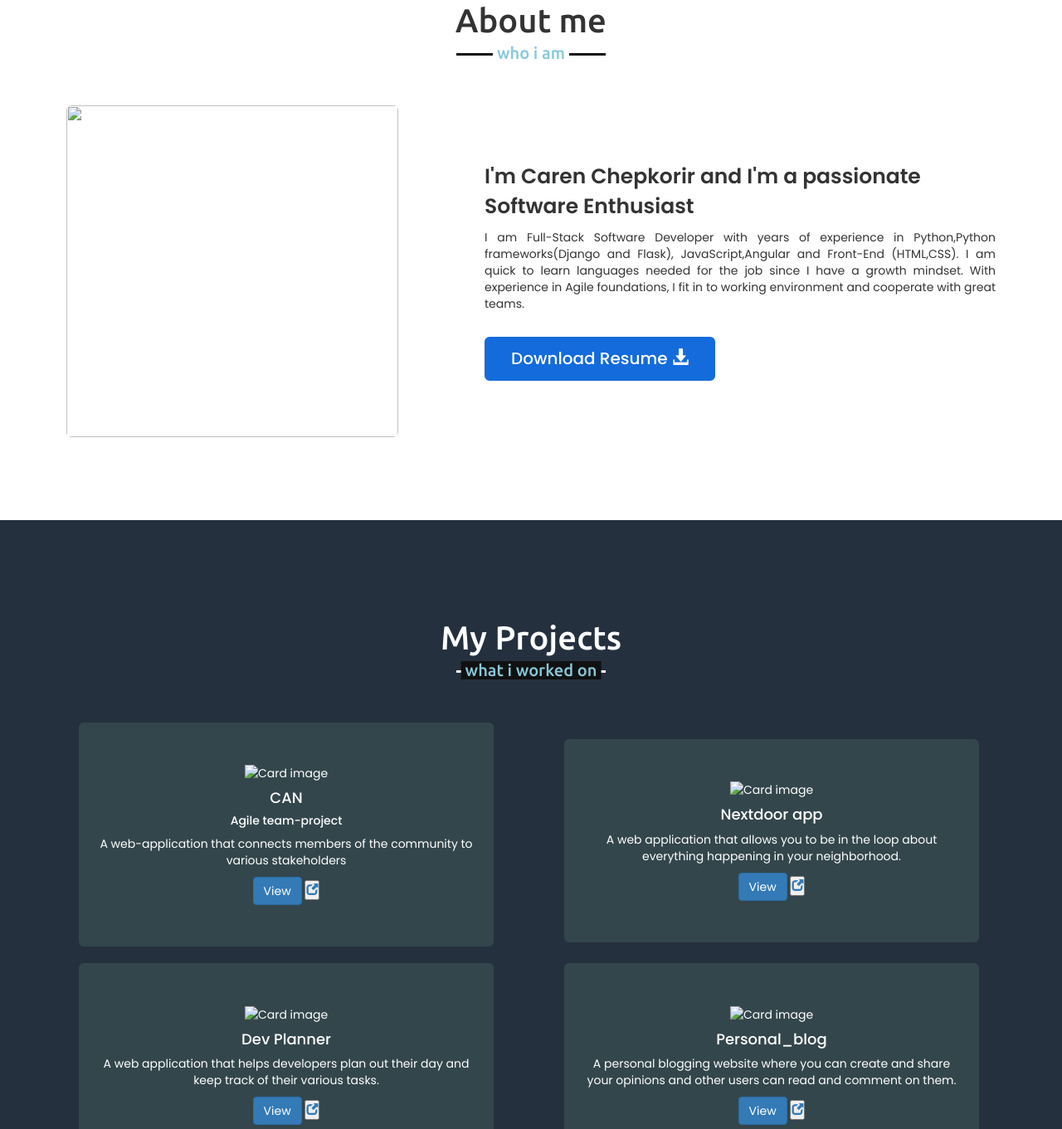
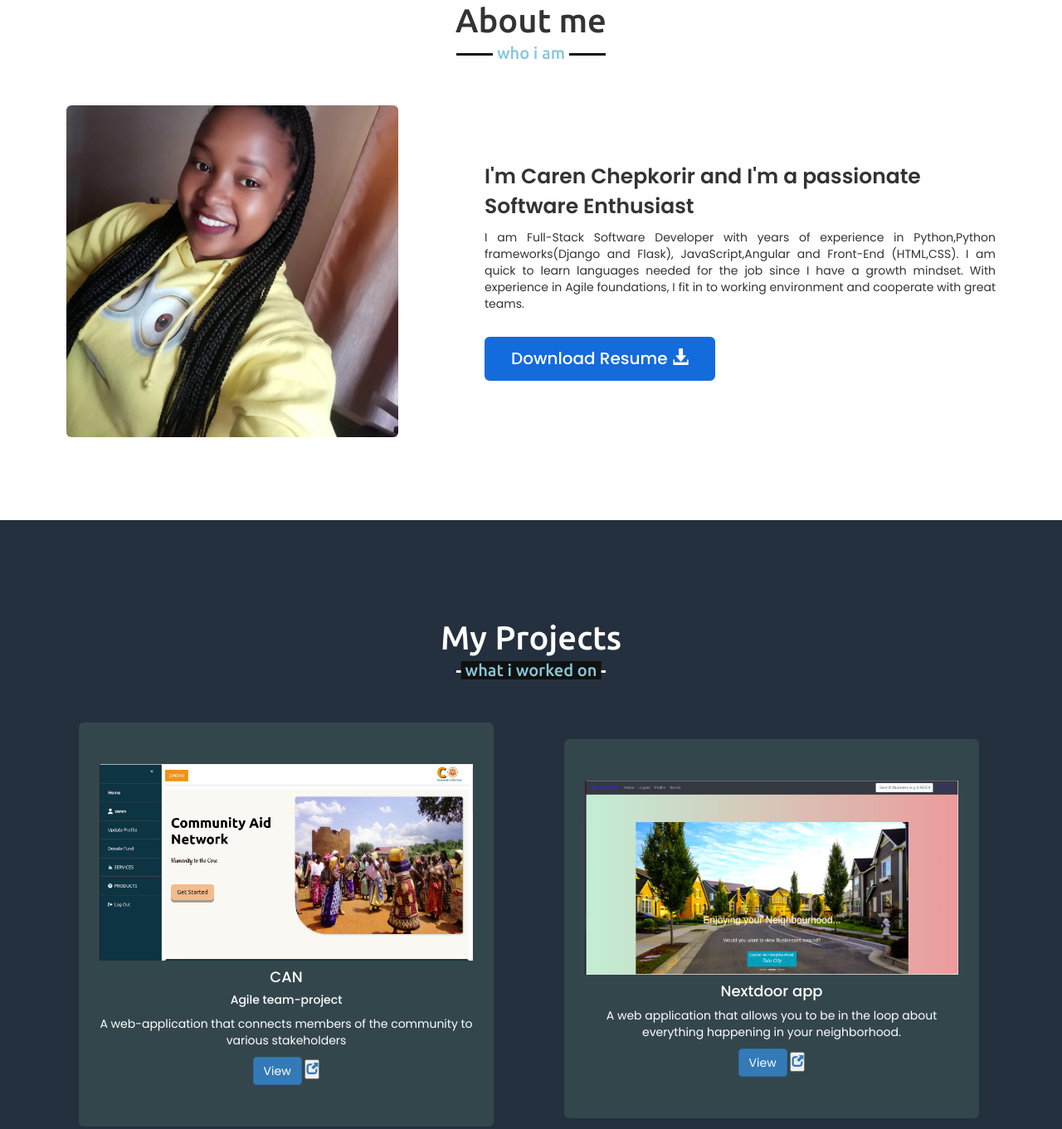
Before and after one commit to Karenkoech/Caren_portfolio, a plain HTML site: page index.html in a window 1280 px wide. Shown: the part 917-2278 px from the top of the page at 83% size. Drawn offline with nearby package versions, Linux system fonts and the light colour scheme; the site is published under a folder, as on GitHub Pages, so addresses that start at the root find nothing.

Commit message:
image path updates

```diff
--- a/index.html
+++ b/index.html
@@ -54,7 +54,7 @@
             <h2 class="title">About me</h2>
             <div class="about-content">
                 <div class="column left">
-                    <img src="/images/karen.jpeg" alt="">
+                    <img src="./images/karen.jpeg" alt="">
                 </div>
                 <div class="column right">
                     <div class="text">I'm Caren Chepkorir and I'm a passionate Software Enthusiast</div>
@@ -75,7 +75,7 @@
                 <div class="row d-flex">
                 <div class="col-md-6">
                 <div class="card" style="width:500px">
-                  <img class="card-img-top" src="/images/canscrn.png" alt="Card image" style="width:100%">
+                  <img class="card-img-top" src="./images/canscrn.png" alt="Card image" style="width:100%">
                   <div class="card-body">
                     <h4 class="card-title">CAN</h4>
                     <h5>Agile team-project</h5>
@@ -91,7 +91,7 @@
                 <br>
                 <div class="col-md-6">
                 <div class="card" style="width:500px">
-                    <img class="card-img-top" src="/images/screenshot3.png" alt="Card image" style="width:100%">
+                    <img class="card-img-top" src="./images/screenshot3.png" alt="Card image" style="width:100%">
                     <div class="card-body">
                       <h4 class="card-title">Nextdoor app</h4>
                       <p class="card-text">A web application that allows you to be in the loop about everything happening in your neighborhood.</p>
@@ -107,7 +107,7 @@
             <div class="row d-flex">
                   <div class="col-md-6">
                   <div class="card" style="width:500px">
-                    <img class="card-img-top" src="/images/devplscrn.png" alt="Card image" style="width:100%">
+                    <img class="card-img-top" src="./images/devplscrn.png" alt="Card image" style="width:100%">
                     <div class="card-body">
                       <h4 class="card-title">Dev Planner</h4>
                       <p class="card-text">A web application that helps developers plan out their day and keep track of their various tasks.</p>
@@ -120,7 +120,7 @@
                 </div>
                 <div class="col-md-6">
                   <div class="card" style="width:500px">
-                    <img class="card-img-top" src="/images/personal.png" alt="Card image" style="width:100%">
+                    <img class="card-img-top" src="./images/personal.png" alt="Card image" style="width:100%">
                     <div class="card-body">
                       <h4 class="card-title">Personal_blog</h4>
                       <p class="card-text">A personal blogging website where you can create and share your opinions and other users can read and comment on them.</p>
--- a/style.css
+++ b/style.css
@@ -165,7 +165,7 @@ section .title::after{
 /* home section styling */
 .home{
     display: flex;
-    background: url("/images/background2.jpg") no-repeat center;
+    background: url("./images/background2.jpg") no-repeat center;
     height: 100vh;
     color: #fff;
     min-height: 500px;
```
